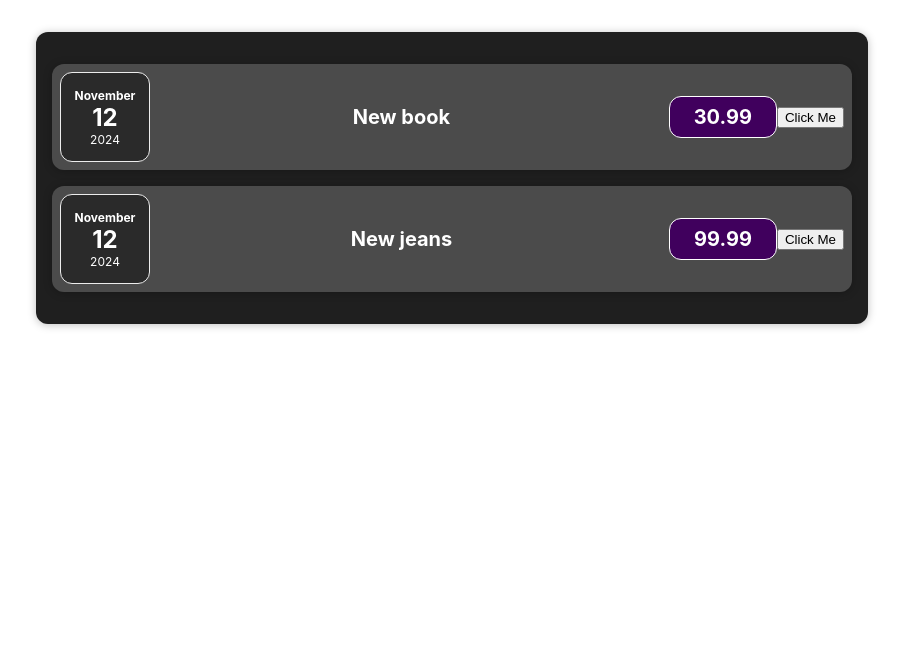
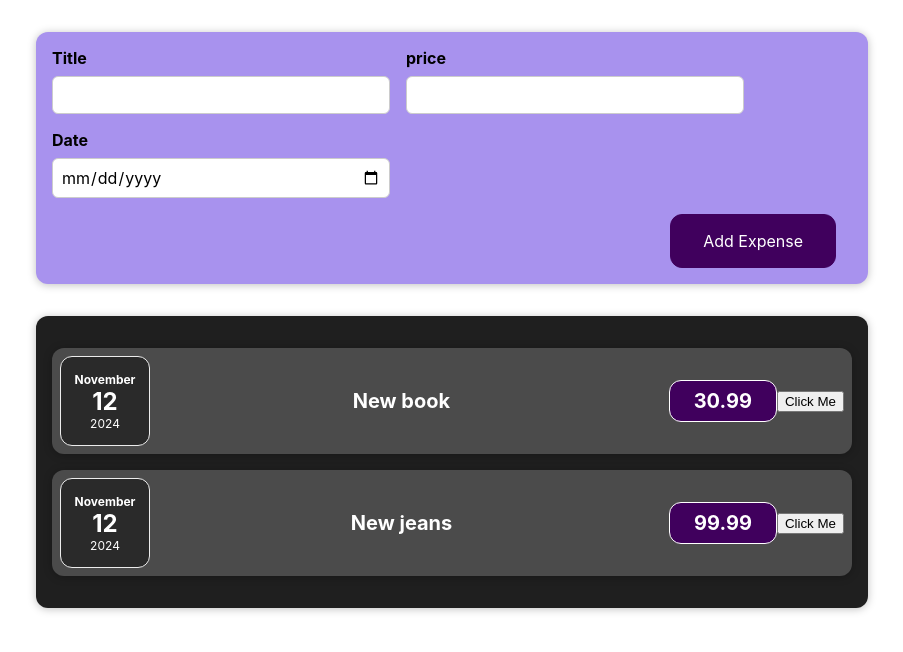
Before and after one commit to Tooma81/expenses, a React (Create React App) app: page / in a window 1280 px wide. Shown: the top 652 px of the page, without its empty margins (188-1091 px from the left). Built offline with nearby package versions, Linux system fonts and the light colour scheme.

Commit message:
Added NewExpense components and style

```diff
--- a/src/App.js
+++ b/src/App.js
@@ -1,5 +1,6 @@
 import './App.css';
 import Expenses from './components/Expenses/Expenses';
+import NewExpense from './components/NewExpense/NewExpense';
 
 const App = () => {
   const expenses = [
@@ -17,6 +18,7 @@
 
   return (
     <div className="App">
+      <NewExpense></NewExpense>
       <Expenses expenses={expenses}/>
     </div>
   );
--- /dev/null
+++ b/src/components/NewExpense/ExpenseForm.css
@@ -0,0 +1,26 @@
+.new-expense__controls {
+    display: flex;
+    flex-wrap: wrap;
+    gap: 1rem;
+    margin-bottom: 1rem;
+    text-align: left;
+}
+
+.new-expense__control label {
+    font-weight: bold;
+    margin-bottom: 0.5rem;
+    display: block;
+}
+
+.new-expense__control input {
+    font: inherit;
+    padding: 0.5rem;
+    border-radius: 6px;
+    border: 1px solid #ccc;
+    width: 20rem;
+    max-width: 100%;
+}
+
+.new-expense__actions {
+    text-align: right;
+}
--- /dev/null
+++ b/src/components/NewExpense/ExpenseForm.js
@@ -0,0 +1,28 @@
+import './ExpenseForm.css';
+
+const ExpenseForm = () => {
+
+    return(
+        <form>
+            <div className="new-expense__controls">
+                <div className="new-expense__control">
+                    <label>Title</label>
+                    <input type="text"/>
+                </div>
+                <div className="new-expense__control">
+                    <label>price</label>
+                    <input type="number" min="0.01" step="0.01"/>
+                </div>
+                <div className="new-expense__control">
+                    <label>Date</label>
+                    <input type="date" min="2024-11-12" max="2026-01-31"/>
+                </div>
+            </div>
+            <div className="new-expense__actions">
+                <button type="submit">Add Expense</button>
+            </div>
+        </form>
+    )
+}
+
+export default ExpenseForm
--- /dev/null
+++ b/src/components/NewExpense/NewExpense.css
@@ -0,0 +1,38 @@
+.new-expense {
+    background-color: #a892ee;
+    padding: 1rem;
+    margin: 2rem auto;
+    width: 50rem;
+    max-width: 95%;
+    border-radius: 12px;
+    text-align: center;
+    box-shadow: 0 1px 8px rgba(0, 0, 0, 0.25);
+}
+
+.new-expense button {
+    font: inherit;
+    cursor: pointer;
+    padding: 1rem 2rem;
+    border: 1px solid #40005d;
+    background-color: #40005d;
+    color: white;
+    border-radius: 12px;
+    margin-right: 1rem;
+}
+
+.new-expense button:hover,
+.new-expense button:active {
+    background-color: #510674;
+    border-color: #510674;
+}
+
+.new-expense button.alternative {
+    color: #220131;
+    border-color: transparent;
+    background-color: transparent;
+}
+
+.new-expense button.alternative:hover,
+.new-expense button.alternative:active {
+    background-color: #ddb3f8;
+}
--- /dev/null
+++ b/src/components/NewExpense/NewExpense.js
@@ -0,0 +1,12 @@
+import ExpenseForm from './ExpenseForm';
+import './NewExpense.css';
+
+const NewExpense = (props) => {
+    return(
+        <div className='new-expense'>
+            <ExpenseForm />
+        </div>
+    )
+}
+
+export default NewExpense
```
